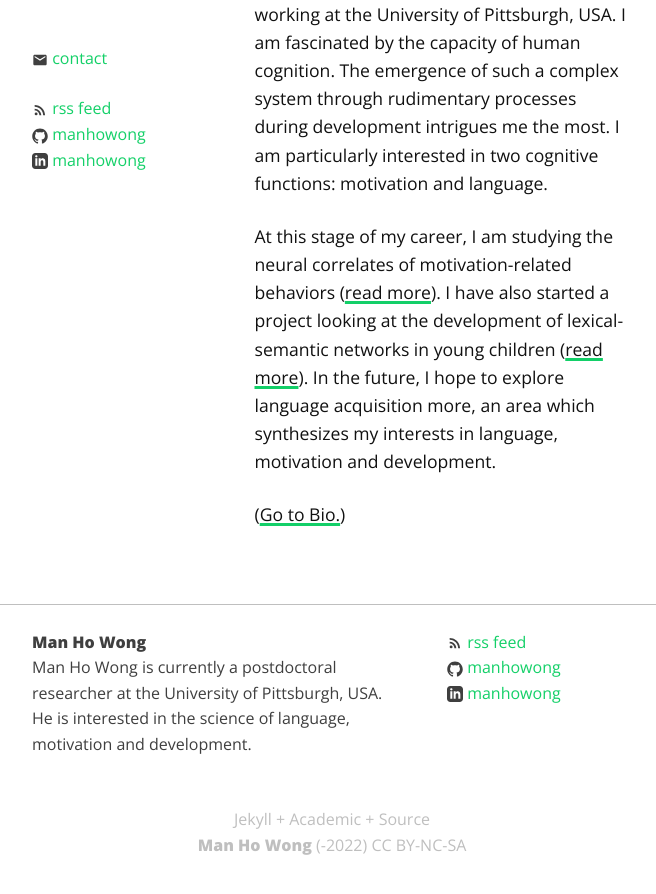
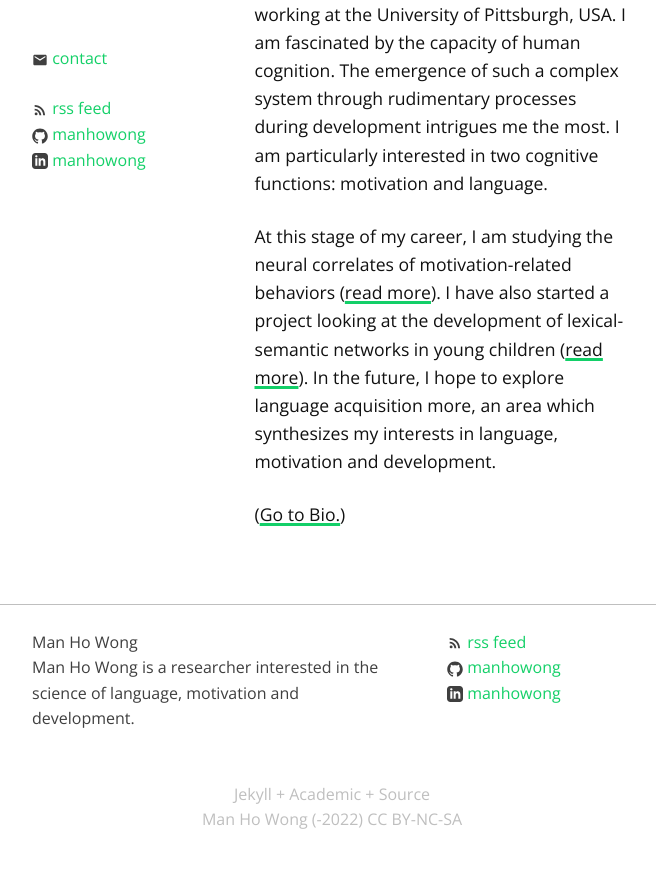
Before and after one commit to manhowong/manhowong.github.io, a Jekyll site: the page built from index.md, in a window 1280 px wide, cut to the strip 288-1197 px from the top of the page. Shown: the top 894 px of the strip, without its empty margins (308-964 px from the left). Built offline with Jekyll 4.4.1, drawn with Linux system fonts in a browser that asks for light colours.

Commit message:
updated description

```diff
--- a/_config.yml
+++ b/_config.yml
@@ -18,12 +18,11 @@
 # You can create any custom variable you would like, and they will be accessible
 # in the templates via {{ site.myvariable }}.
 
-title: Man Ho Wong
-title_html: "<b>Man Ho Wong</b>"
+title: Man Ho Wong   # site and also browser title
+# title_html: "<b>Man Ho Wong</b>"  # bold site title in site banner
 email: m.wong@pitt.edu
 description: >- # this means to ignore newlines until "baseurl:"
-  Man Ho Wong is currently a postdoctoral researcher at the University of Pittsburgh, USA.
-  He is interested in the science of language, motivation and development.
+  Man Ho Wong is a researcher interested in the science of language, motivation and development.
 repo: https://github.com/manhowong/manhowong.github.io
 cc: by-nc-sa
 
```
